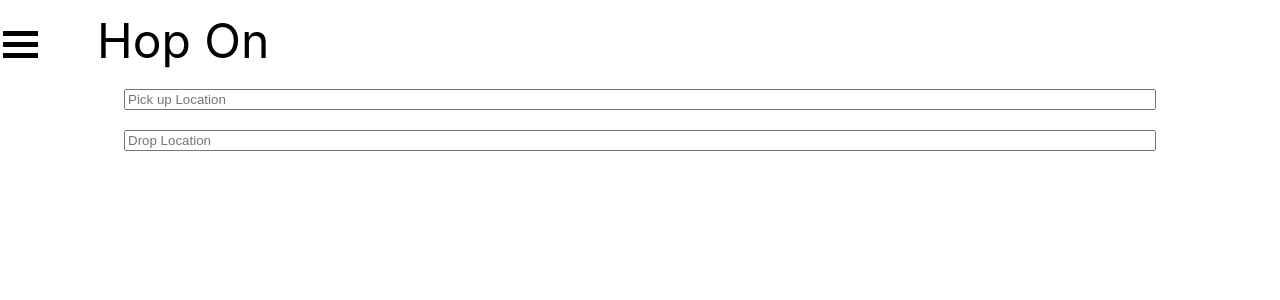
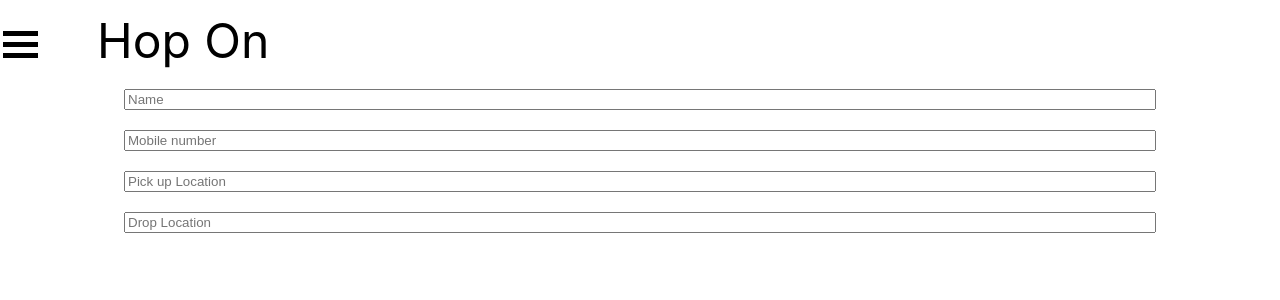
Before and after one commit to varunprabhakaran22/Hop-On, a React (Create React App) app in the folder public/: page /takearide in a window 1280 px wide. Shown: the top 300 px of the page. Built offline with nearby package versions, Linux system fonts and the light colour scheme.

Commit message:
adding the extra fields

```diff
--- a/public/src/components/SearchArea.js
+++ b/public/src/components/SearchArea.js
@@ -8,9 +8,15 @@ class SearchArea extends Component{
     }
     render(){
         return(
-            <div className = "search-area">
-                <input type="text" className = "pick-up" placeholder = "Pick up Location" />
-                <input type="text" className = "drop" placeholder = "Drop Location" />
+            <div>
+                <div className = "profile">
+                    <input type = "text"  className="user-name" placeholder = "Name" ></input>
+                    <input type ="text"  className = "mobile-no" placeholder = "Mobile number" ></input>
+                </div>
+                <div className = "search-area">
+                    <input type="text" className = "pick-up" placeholder = "Pick up Location" />
+                    <input type="text" className = "drop" placeholder = "Drop Location" />
+                </div>
             </div>
         )
     }
```
